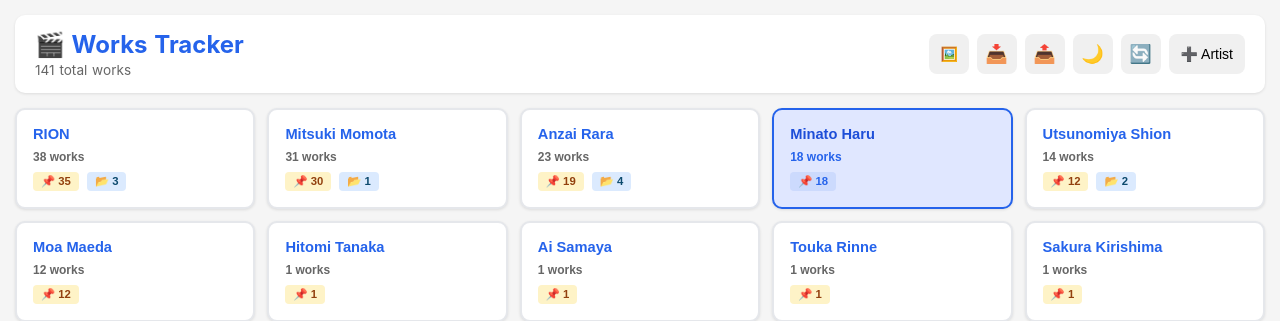
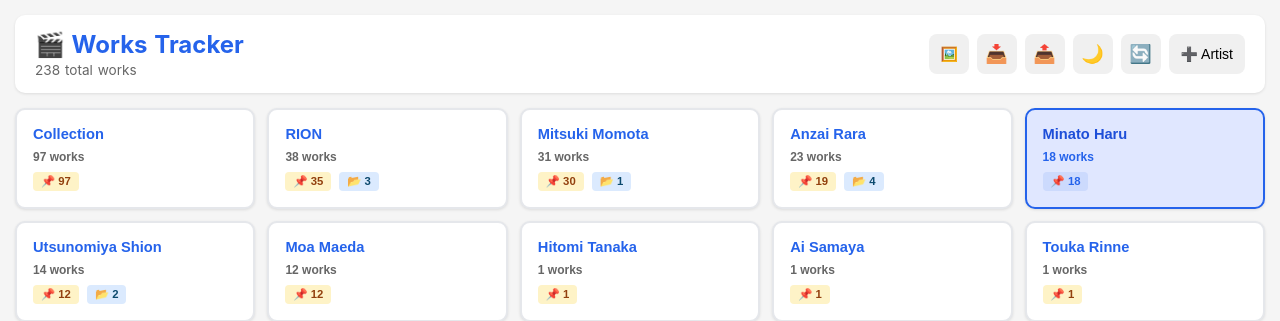
Before and after one commit to ousachea/App, a Nuxt app: page /idol in a window 1280 px wide. Shown: the top 321 px of the page. Built offline with nearby package versions, Linux system fonts and the light colour scheme.

Commit message:
add work

```diff
--- a/pages/idol.vue
+++ b/pages/idol.vue
@@ -260,6 +260,36 @@ const DEFAULT_ARTISTS = [
   {
     name: 'Yuri Oshikawa',
     mainWorks: [{ code: 'PPPD-666' }]
+  },
+  {
+    name: 'Collection',
+    mainWorks: [
+      { code: 'ABP-447' }, { code: 'ARA-412' }, { code: 'NNPJ-514' }, { code: 'BONY-007' },
+      { code: 'MFC-117' }, { code: 'IND-063' }, { code: 'MFC-169' }, { code: 'MAAN-632' },
+      { code: 'SUKE-053' }, { code: 'FC2-PPV-2864495' }, { code: 'ECB-109' }, { code: 'JUFE-028' },
+      { code: 'GES-038' }, { code: 'XVSR-487081019_881' }, { code: 'VGD-192' }, { code: 'NITR-209' },
+      { code: 'CLUB-855' }, { code: 'SUKE-043' }, { code: 'HAWA-325' }, { code: 'DLDSS-362' },
+      { code: 'BDST-027' }, { code: 'MAAN-982' }, { code: 'DDHP-044' }, { code: 'GANA-2100' },
+      { code: 'GANA-2858' }, { code: 'GANA-1026' }, { code: 'GANA-1996732' }, { code: 'TOUKA-01' },
+      { code: 'MAAN-387' }, { code: 'NHMSG-031' }, { code: 'ADN-630' }, { code: 'PRED-685' },
+      { code: 'APAA-387' }, { code: 'NTK-391' }, { code: 'MIUM-811' }, { code: 'MIUM-681' },
+      { code: 'MIUM-742' }, { code: 'BSY-022' }, { code: 'KTB-018' }, { code: 'NGOD-113' },
+      { code: 'PPPD-666' }, { code: 'VEC-340' }, { code: 'SIRO-3954' }, { code: 'GANA-2156' },
+      { code: 'STCV-240' }, { code: 'NTK-637' }, { code: 'AKDL-247' }, { code: '259LUXU-1511' },
+      { code: '259LUXU-1518' }, { code: '259LUXU-743' }, { code: '259LUXU-688' }, { code: '259LUXU-1571' },
+      { code: '259LUXU-1631' }, { code: '259LUXU-1618' }, { code: '259LUXU-1621' }, { code: '259LUXU-1610' },
+      { code: 'SRTD-349' }, { code: 'ORECO-079' }, { code: 'MIUM-908' }, { code: 'ION-162' },
+      { code: 'MAAN-836' }, { code: 'MIUM-865' }, { code: 'SIRO-4820' }, { code: 'FLC-004' },
+      { code: 'PKPD-217' }, { code: 'JAC-175' }, { code: 'MIUM-862' }, { code: 'SRTD-345' },
+      { code: 'AKDL-213' }, { code: 'AKDL-193' }, { code: 'HMT-018' }, { code: 'MAAN-955' },
+      { code: 'GERK-350' }, { code: 'SPAY-241' }, { code: 'LUXU-1572' }, { code: 'SUN-071' },
+      { code: 'GANA-2705' }, { code: 'HAWA-287' }, { code: 'MRPA-006' }, { code: 'UZU-004' },
+      { code: 'ZOZO-165' }, { code: 'GVH-477' }, { code: 'BARE-009' }, { code: 'DFDM-041' },
+      { code: 'FC2-PPV-1046522' }, { code: 'SSNI-362' }, { code: 'SSNI-318' }, { code: 'MIUM-801' },
+      { code: 'KTKC-074' }, { code: 'IND-022' }, { code: 'MIUM-495' }, { code: 'SUKE-062' },
+      { code: 'MAAN-842' }, { code: 'JUL-442' }, { code: 'JUL-546' }, { code: 'JUL-872' },
+      { code: 'ORECS-132' }
+    ]
   }
 ]
 
```
